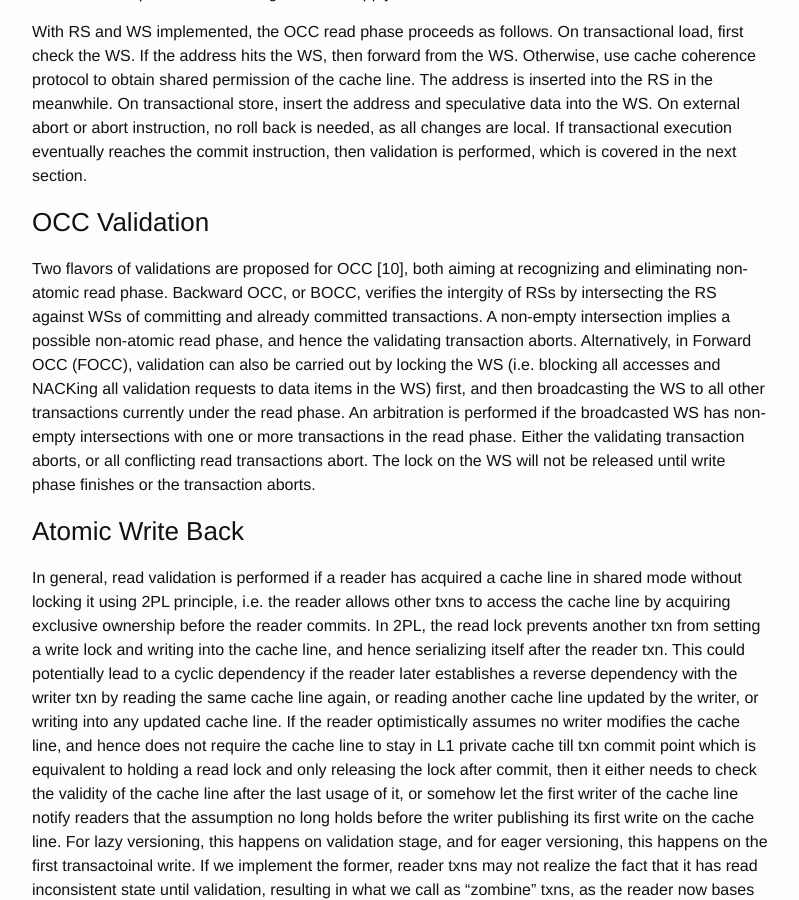
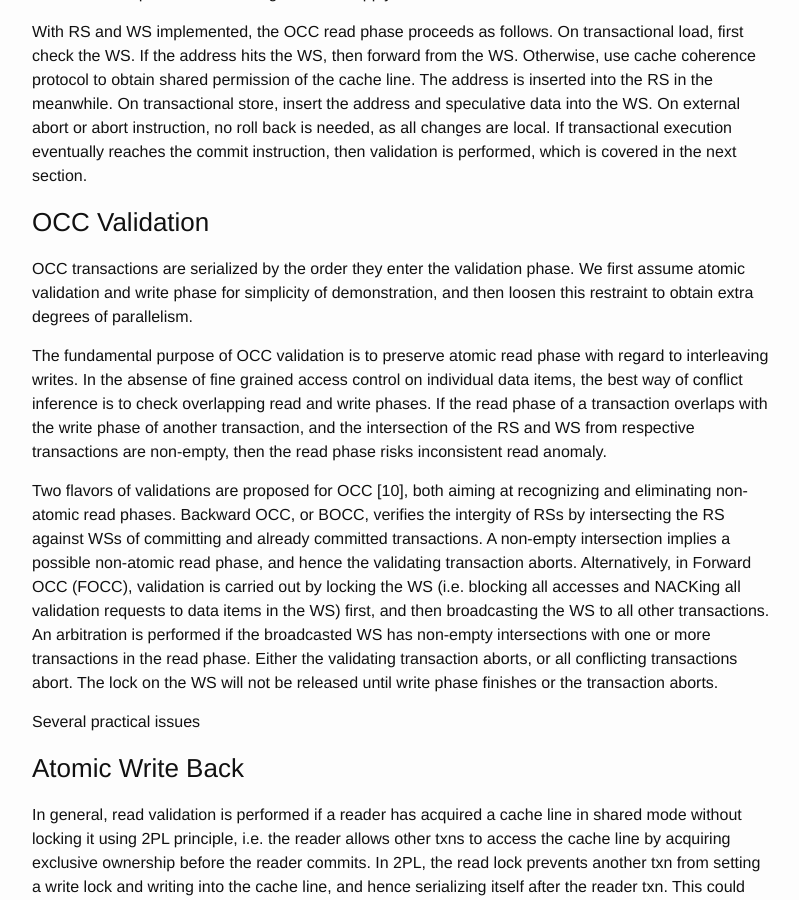
Before and after one commit to wangziqi2013/wangziqi2013.github.io, a Jekyll site: the page built from _posts/2018-03-18-HTM-Hardware-2PL-and-OCC.markdown, in a window 1280 px wide and 900 px high, scrolled down 5690 px. Shown: the whole window, without its empty margins (238-1037 px from the left). Built offline with Jekyll 4.4.1, drawn with Linux system fonts in a browser that asks for light colours; some of the changed text lies outside the part shown.

Commit message:
Working on purpose of validation

```diff
--- a/_posts/2018-03-18-HTM-Hardware-2PL-and-OCC.markdown
+++ b/_posts/2018-03-18-HTM-Hardware-2PL-and-OCC.markdown
@@ -116,7 +116,7 @@ We take a closer look at lazy CD/CR In the following discussion.
 
 ### To Lock or Not to Lock: It's an OCC Question
 
-Lazy CD/CR shares lots of characteristics with Optimistic Concurrency Control (OCC) [5]. Instead of locking every
+Lazy CD/CR shares the same core idea with Optimistic Concurrency Control (OCC) [5]. Instead of locking every
 data item till transaction commit to prevent conflicting accesses by other transactions,
 OCC optimistically assumes that the **transaction's read set will not be altered during its
 execution (from the first read to the last read)**, and therefore locking is omitted.
@@ -160,7 +160,7 @@ transactionally, instead of logging multiple entries, the WS may consolidate the
 saving WS storage. This requires efficient lookups using store addresses.
 
 The granularity of RS/WS maintenance may affect conflict rates. For example, RSs are implicitly maintained
-on cache line granularity in the minimal design. Conflict rates can increase due to false sharing. The justification,
+on cache line granularity in the minimal design. Conflict rates can be higher than the optimal due to false sharing. The justification,
 however, is that read locality and design simplicity may offset the negative effect. On the other hand,
 if WSs use cache line addresses, then the entire cache line must be logged as speculative data. Essentially,
 the transactional store instruction is expanded into a few load instructions to bring in the cache line, and
@@ -229,14 +229,25 @@ which is covered in the next section.
 
 ### OCC Validation
 
-Two flavors of validations are proposed for OCC [10], both aiming at recognizing and eliminating non-atomic read phase.
+OCC transactions are serialized by the order they enter the validation phase. We first assume atomic validation and write phase
+for simplicity of demonstration, and then loosen this restraint to obtain extra degrees of parallelism.
+
+The fundamental purpose of OCC validation is to preserve atomic read phase with regard to interleaving writes.
+In the absense of fine grained access control on individual data items, the best way of conflict inference is to
+check overlapping read and write phases.
+If the read phase of a transaction overlaps with the write phase of another transaction, and the intersection of the RS and WS
+from respective transactions are non-empty, then the read phase risks inconsistent read anomaly.
+
+Two flavors of validations are proposed for OCC [10], both aiming at recognizing and eliminating non-atomic read phases.
 Backward OCC, or BOCC, verifies the intergity of RSs by intersecting the RS against WSs of committing and already committed transactions.
 A non-empty intersection implies a possible non-atomic read phase, and hence the validating transaction aborts. Alternatively, in
-Forward OCC (FOCC), validation can also be carried out by locking the WS (i.e. blocking all accesses and NACKing all validation requests
-to data items in the WS) first, and then broadcasting the WS to all other transactions currently under the read phase.
+Forward OCC (FOCC), validation is carried out by locking the WS (i.e. blocking all accesses and NACKing all validation requests
+to data items in the WS) first, and then broadcasting the WS to all other transactions.
 An arbitration is performed if the broadcasted WS has non-empty intersections with one or more transactions in the read phase.
-Either the validating transaction aborts, or all conflicting read transactions abort. The lock on the WS will not be
+Either the validating transaction aborts, or all conflicting transactions abort. The lock on the WS will not be
 released until write phase finishes or the transaction aborts.
+
+Several practical issues
 
 ### Atomic Write Back
 
```
